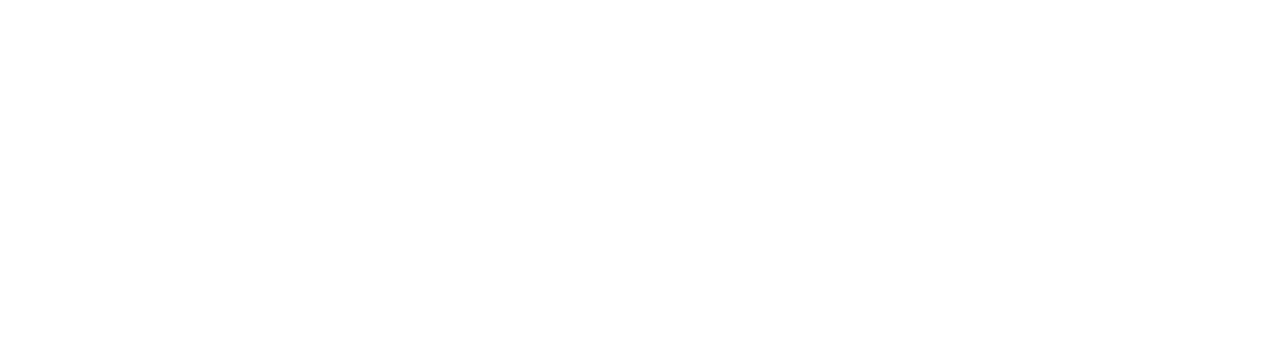
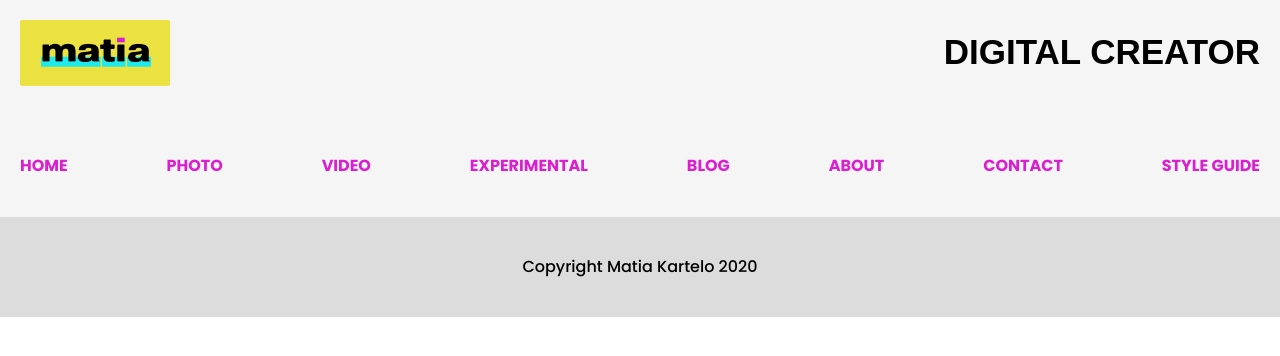
Before and after one commit to m4tia/so-many-wows, a plain HTML site: page index.html in a window 1280 px wide. Drawn offline with nearby package versions, Linux system fonts and the light colour scheme; a web font is replaced by a local one.

Commit message:
purple cat

```diff
--- a/index.html
+++ b/index.html
@@ -1,13 +1,106 @@
 <!DOCTYPE html>
 <html lang="en">
+
 <head>
-    <meta charset="UTF-8">
-    <meta name="viewport" content="width=device-width, initial-scale=1.0">
-    <title>Matia's Portfolio</title>
+     <meta charset="UTF-8">
+     <meta name="viewport" content="width=device-width, initial-scale=1.0">
+     <title>HOME</title>
 
-    <link rel="stylesheet" href="resources/css/style.css">
+     <meta name="description" content="Home page for Matia Media Digital Creator">
+
+     <link rel="stylesheet" href="resources/css/style.css">
+
+
+     <link rel="apple-touch-icon" sizes="180x180" href="resources/favicons/apple-touch-icon.png">
+     <link rel="icon" type="image/png" sizes="32x32" href="resources/favicons/favicon-32x32.png">
+     <link rel="icon" type="image/png" sizes="16x16" href="resources/favicons/favicon-16x16.png">
+     <link rel="manifest" href="resources/favicons/site.webmanifest">
+     <link rel="mask-icon" href="resources/favicons/safari-pinned-tab.svg" color="#ebe140">
+     <link rel="shortcut icon" href="resources/favicons/favicon.ico">
+     <meta name="msapplication-TileColor" content="#ebe140">
+     <meta name="msapplication-config" content="resources/favicons/browserconfig.xml">
+     <meta name="theme-color" content="#ffffff">
+
 </head>
+
 <body>
 
+     <header>
+          <div class="layout-wide">
+
+               <div class="logo-wrapper">
+                    <a href="index.html">
+                         <img src="resources/images/500 yellowAsset 13.png" alt=" matia wordmark box logo">
+
+                    </a>
+
+               </div>
+
+               <div class="site-title">
+                    DIGITAL CREATOR
+
+               </div>
+
+          </div>
+     </header>
+
+     <div class="navigation">
+
+          <button class="nav-prompt">Open Nav</button>
+
+          <nav class="layout-wide nav-inner">
+               <ul>
+                    <li>
+                         <a href="index.html">home</a>
+                    </li>
+
+                    <li>
+                         <a href="photo.html">photo</a>
+                    </li>
+
+                    <li>
+                         <a href="video.html">video</a>
+                    </li>
+
+                    <li>
+                         <a href="experimental.html">experimental</a>
+                    </li>
+
+                    <li>
+                         <a href="blog.html">blog</a>
+                    </li>
+
+                    <li>
+                         <a href="about.html">about</a>
+                    </li>
+
+                    <li>
+                         <a href="contact.html">contact</a>
+                    </li>
+
+                    <li>
+                         <a href="style-guide.html">style guide</a>
+                    </li>
+               </ul>
+          </nav>
+
+     </div>
+
+
+     <main>
+
+
+     </main>
+
+     <footer>
+          <div class="layout-wide">
+
+               <p> Copyright Matia Kartelo 2020</p>
+
+          </div>
+     </footer>
+
+     <script src="resources/js/scripts.js"></script>
 </body>
+
 </html>
```
